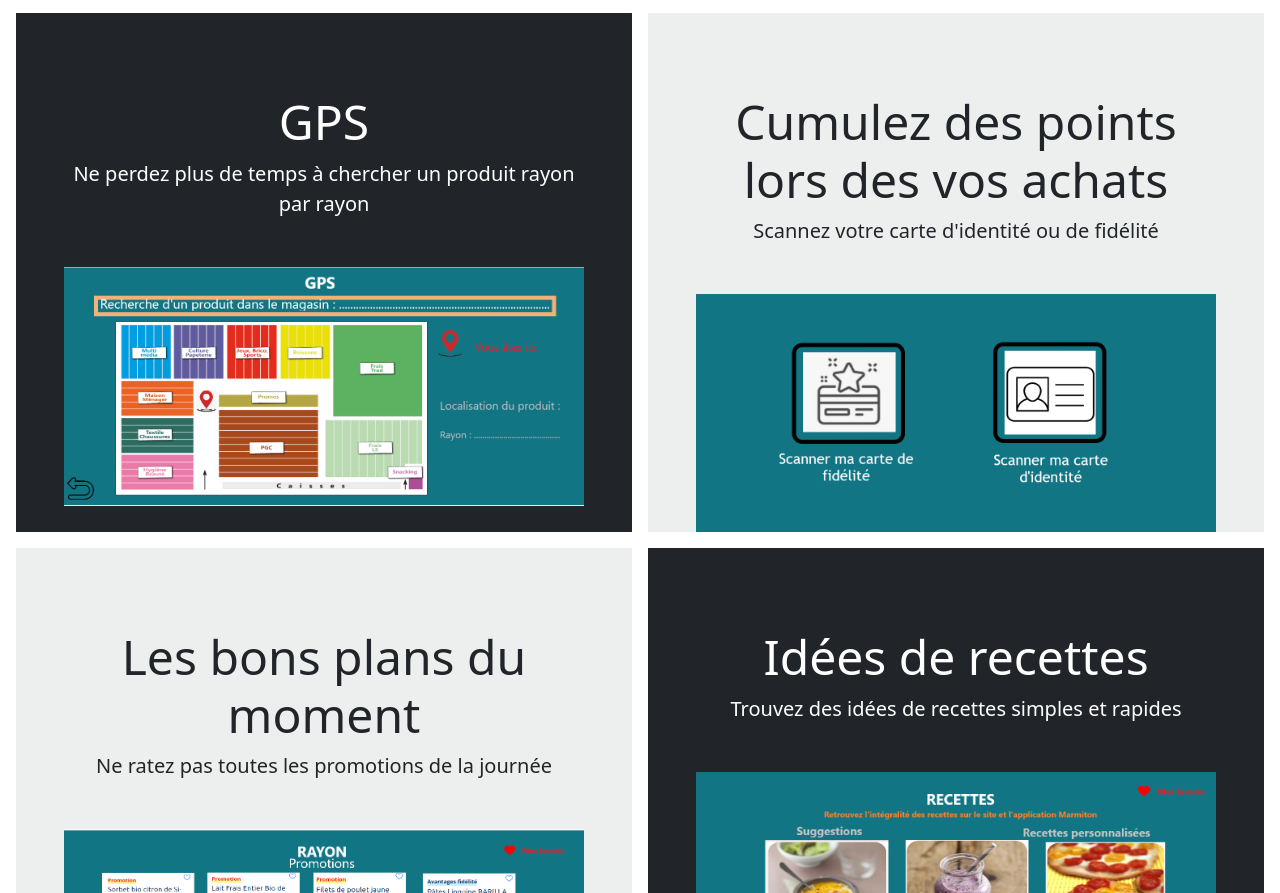
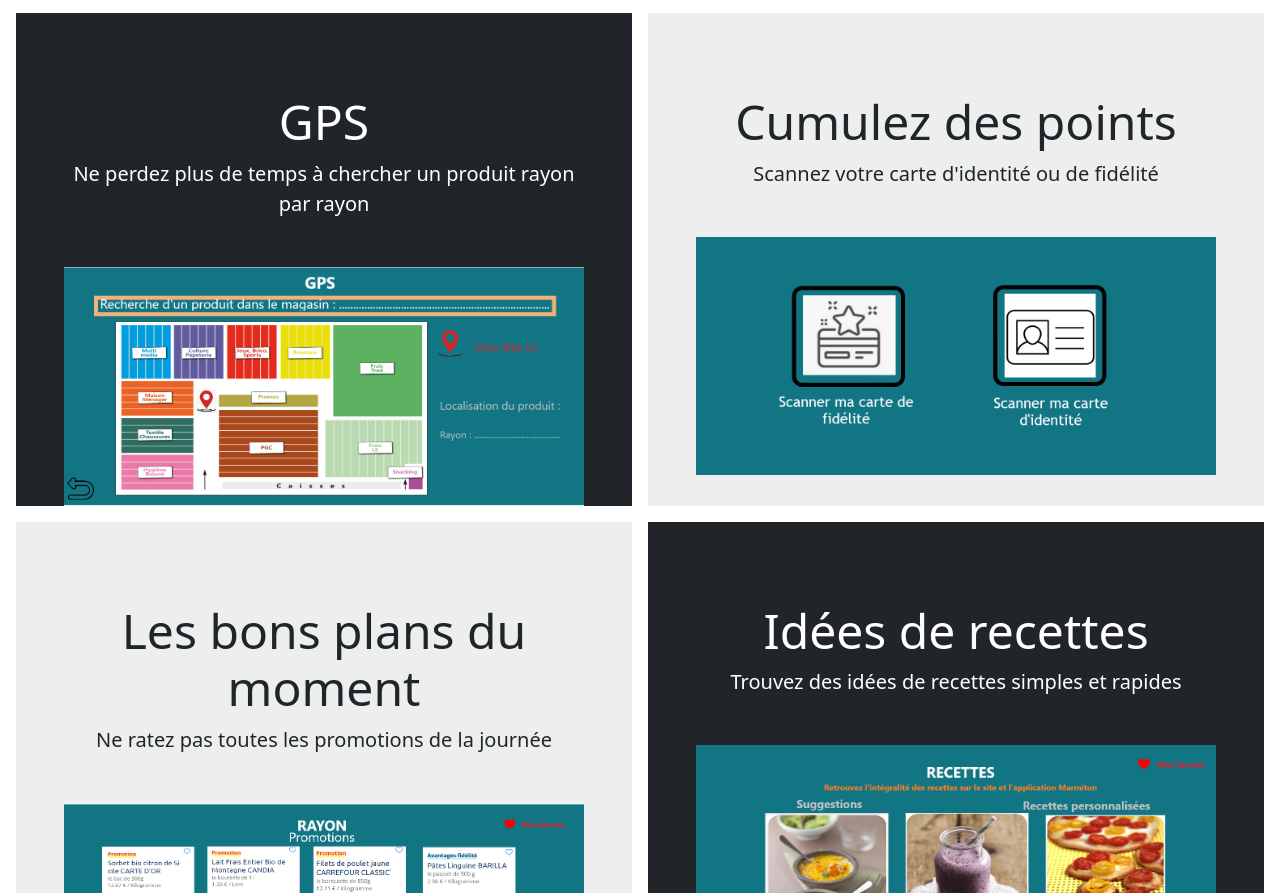
Before and after one commit to Camilofranco97/TabShopicon, a plain HTML site: page index.html in a window 1280 px wide. Shown: the part 1076-1969 px from the top of the page. Drawn offline with nearby package versions, Linux system fonts and the light colour scheme.

Commit message:
title: Cumulez des points

```diff
--- a/index.html
+++ b/index.html
@@ -92,7 +92,7 @@
             </div>
             <div class="bg-light me-md-3 pt-3 px-3 pt-md-5 px-md-5 text-center overflow-hidden">
                 <div class="my-3 p-3">
-                    <h2 class="display-5">Cumulez des points lors des vos achats</h2>
+                    <h2 class="display-5">Cumulez des points</h2>
                     <p class="lead">Scannez votre carte d'identité ou de fidélité</p>
                 </div>
                 <img src="Interfaces/fidelite.jpg" width="100%" height="auto" alt="" />
```
